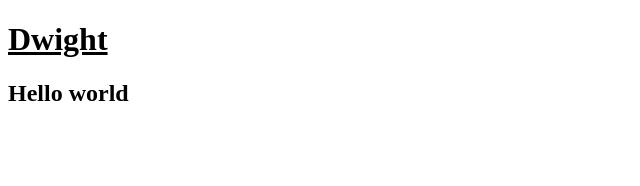
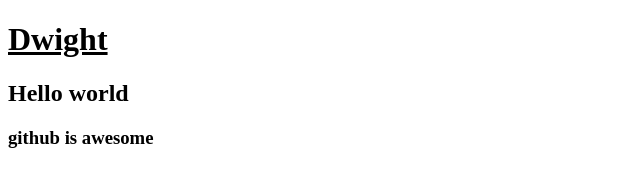
Before and after one commit to imdwit/gitdemo, a plain HTML site: page index.html in a window 1280 px wide. Shown: the whole page, without its empty margins (0-640 px from the left). Drawn offline with Linux system fonts and the light colour scheme.

Commit message:
addedd an h3

```diff
--- a/index.html
+++ b/index.html
@@ -13,6 +13,7 @@
     <div>
       <h1>Dwight</h1>
       <h2>Hello world</h2>
+      <h3>github is awesome</h3>
     </div>
   </body>
 </html>
```
